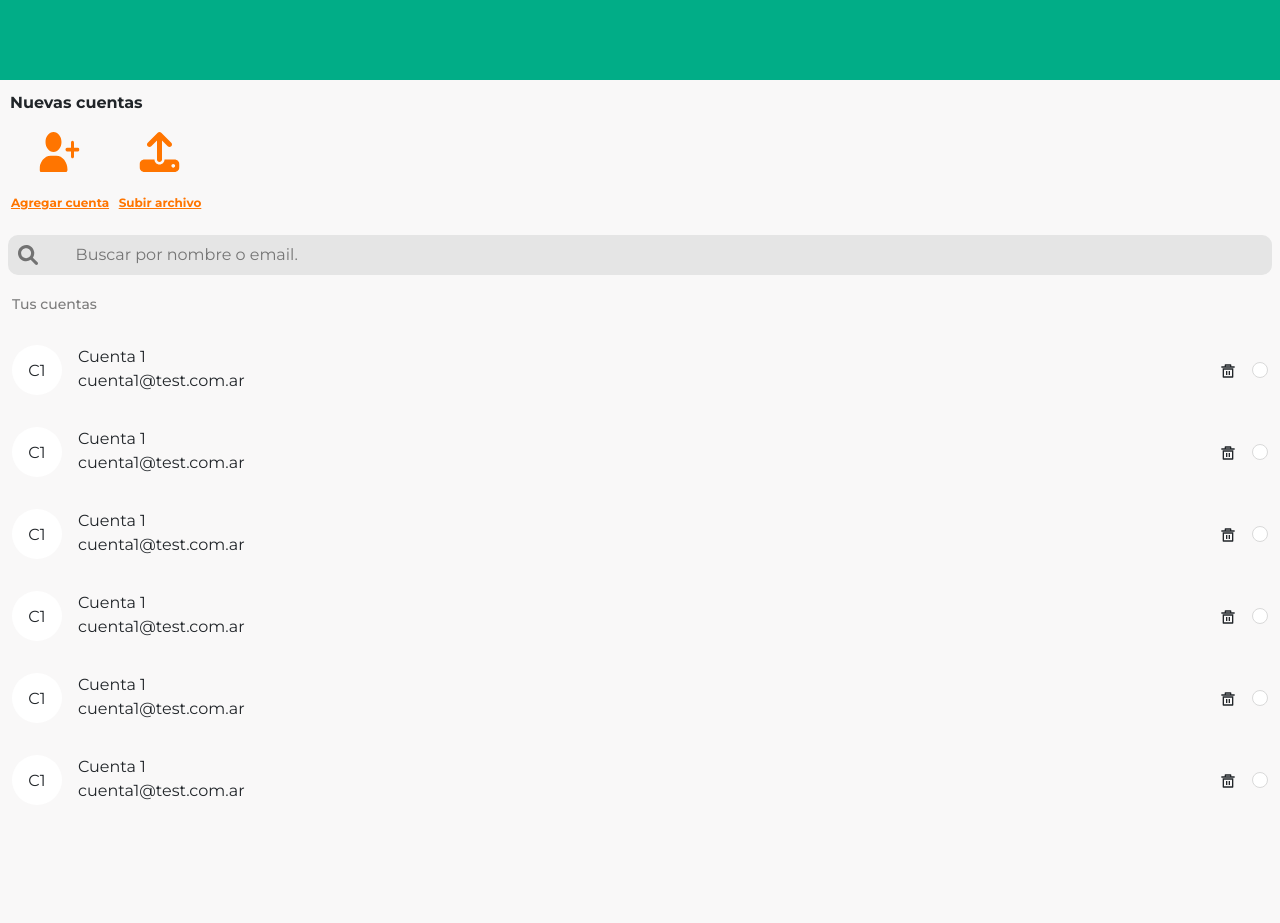
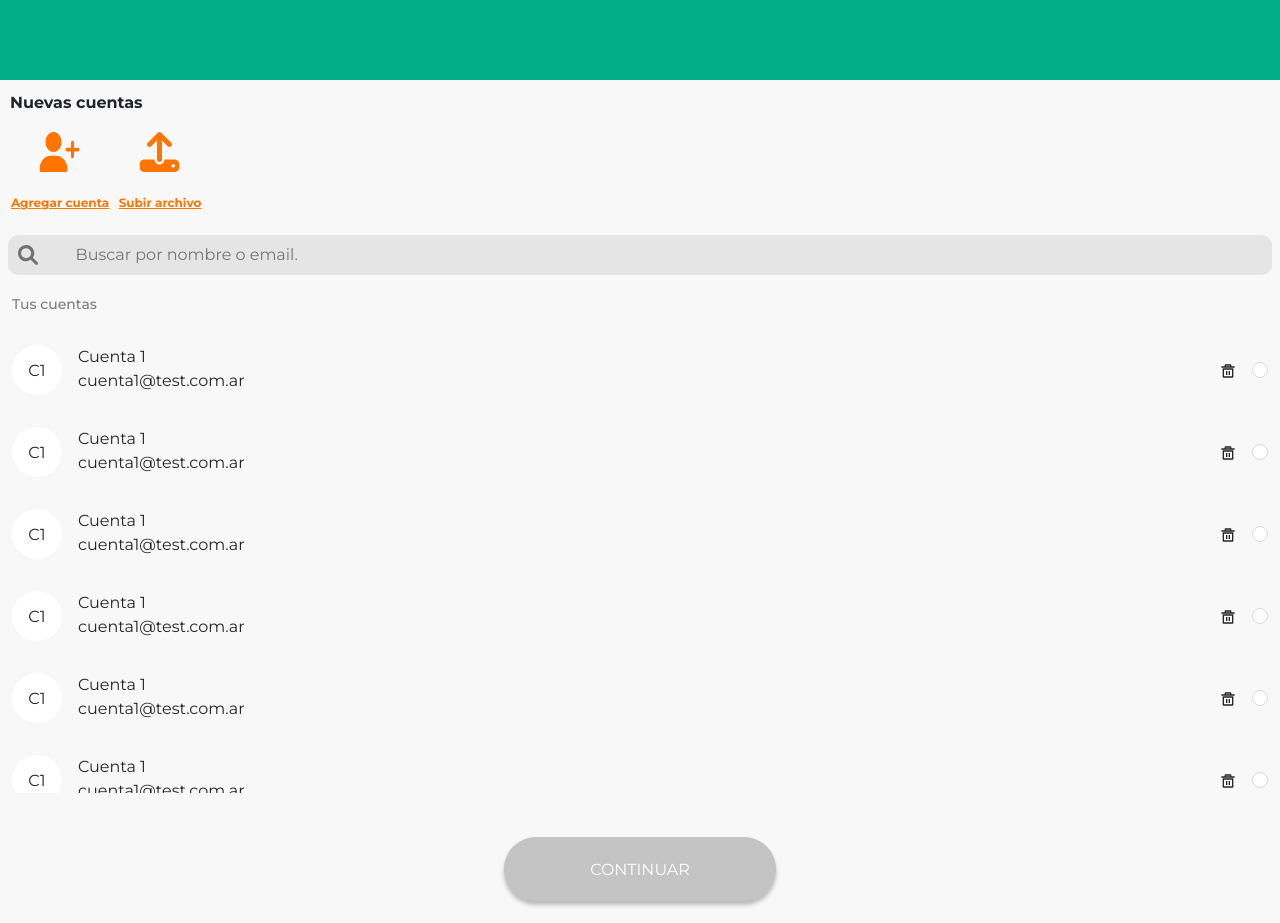
Before and after one commit to erikalad/youmarket, a React (Create React App) app: page /awards in a window 1280 px wide. Built offline with nearby package versions, Linux system fonts and the light colour scheme.

Commit message:
awards boton

```diff
--- a/src/contenedores/awards/awards.scss
+++ b/src/contenedores/awards/awards.scss
@@ -67,14 +67,16 @@ font-weight: 500;
 line-height: normal;
 }
 
-.contenedor-listas-cartas{
+.contenedor-listas-cartas {
     display: flex;
-flex-direction: column;
-align-items: flex-start;
-width: 100%;
-justify-content: space-between;
+    flex-direction: column;
+    align-items: flex-start;
+    width: 100%;
+    justify-content: space-between;
+    margin-bottom: 2rem;
+    max-height: 30rem;
+    overflow-y: auto;
 }
-
 .icono-cuenta{
     display: flex;
 width: 3.125rem;
@@ -106,3 +108,8 @@ background: #FFF;
     display: flex;
     gap:1rem
 }
+
+.contenedor-boton-cont{
+    display: flex;
+    justify-content: center;
+}
--- a/src/contenedores/awards/index.jsx
+++ b/src/contenedores/awards/index.jsx
@@ -136,7 +136,9 @@ export default function Awards() {
 
 
         </div>
-        <div className="contenedor-boton-cont"></div>
+        <div className="contenedor-boton-cont">
+        <button className='boton-primario-disabled'>CONTINUAR</button>
+        </div>
       </div>
     </div>
   );
```
